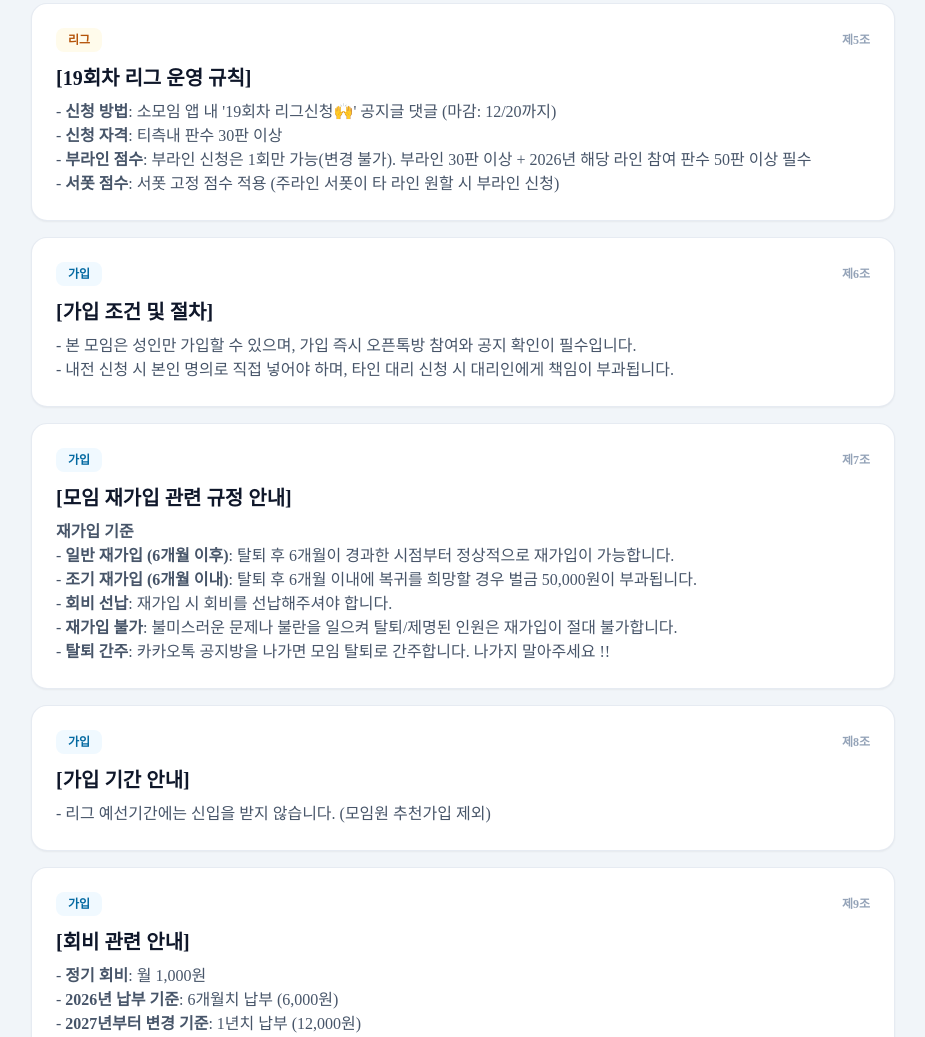
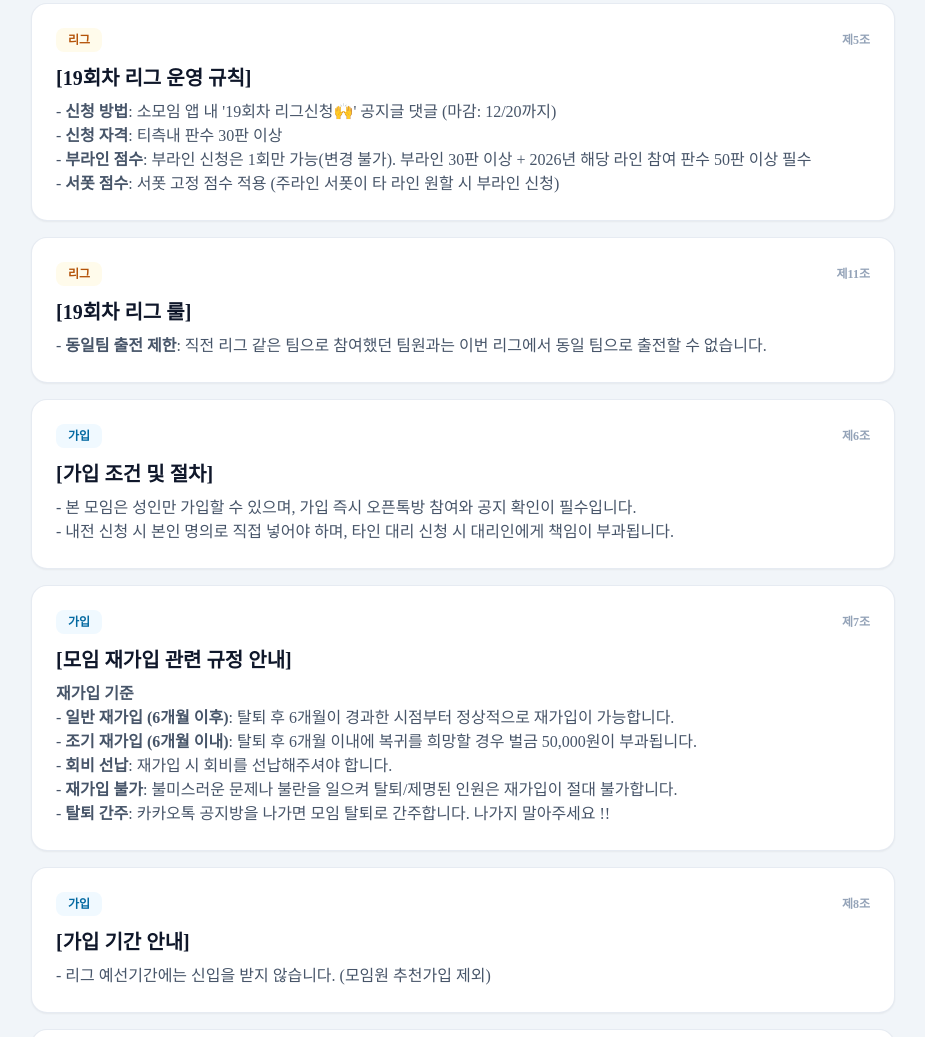
Before and after one commit to lolex-lounge/lolex, a plain HTML site: page rules.html in a window 1280 px wide. Shown: the part 1608-2645 px from the top of the page, without its empty margins (177-1102 px from the left). Drawn offline with nearby package versions, Linux system fonts and the light colour scheme; a web font is replaced by a local one.

Commit message:
Update rules.html

```diff
--- a/rules.html
+++ b/rules.html
@@ -171,6 +171,19 @@
                 </p>
             </div>
 
+            <!-- 19회차 리그 룰 -->
+            <div class="rule-card bg-white border border-slate-200/85 rounded-2xl p-6 shadow-sm transition hover:shadow-md" data-category="리그" data-text="19회차 리그 룰 직전 리그 같은팀 동일팀 출전 불가">
+                <div class="flex justify-between items-center mb-3">
+                    <span class="text-xs font-bold px-3 py-1 bg-amber-50 text-amber-700 rounded-lg">리그</span>
+                    <span class="text-xs font-semibold text-slate-400">제11조</span>
+                </div>
+                <h2 class="text-lg md:text-xl font-bold text-slate-900 mb-2">[19회차 리그 룰]</h2>
+                <p class="text-slate-600 text-sm md:text-base leading-relaxed">
+                    - <b>동일팀 출전 제한</b>: 직전 리그 같은 팀으로 참여했던 팀원과는 이번 리그에서 동일 팀으로 출전할 수 없습니다.
+                </p>
+            </div>
+
+
             <!-- 제6조: 가입 -->
             <div class="rule-card bg-white border border-slate-200/85 rounded-2xl p-6 shadow-sm transition hover:shadow-md" data-category="가입" data-text="제6조 가입 조건 절차 성인 오픈톡 참여">
                 <div class="flex justify-between items-center mb-3">
```
